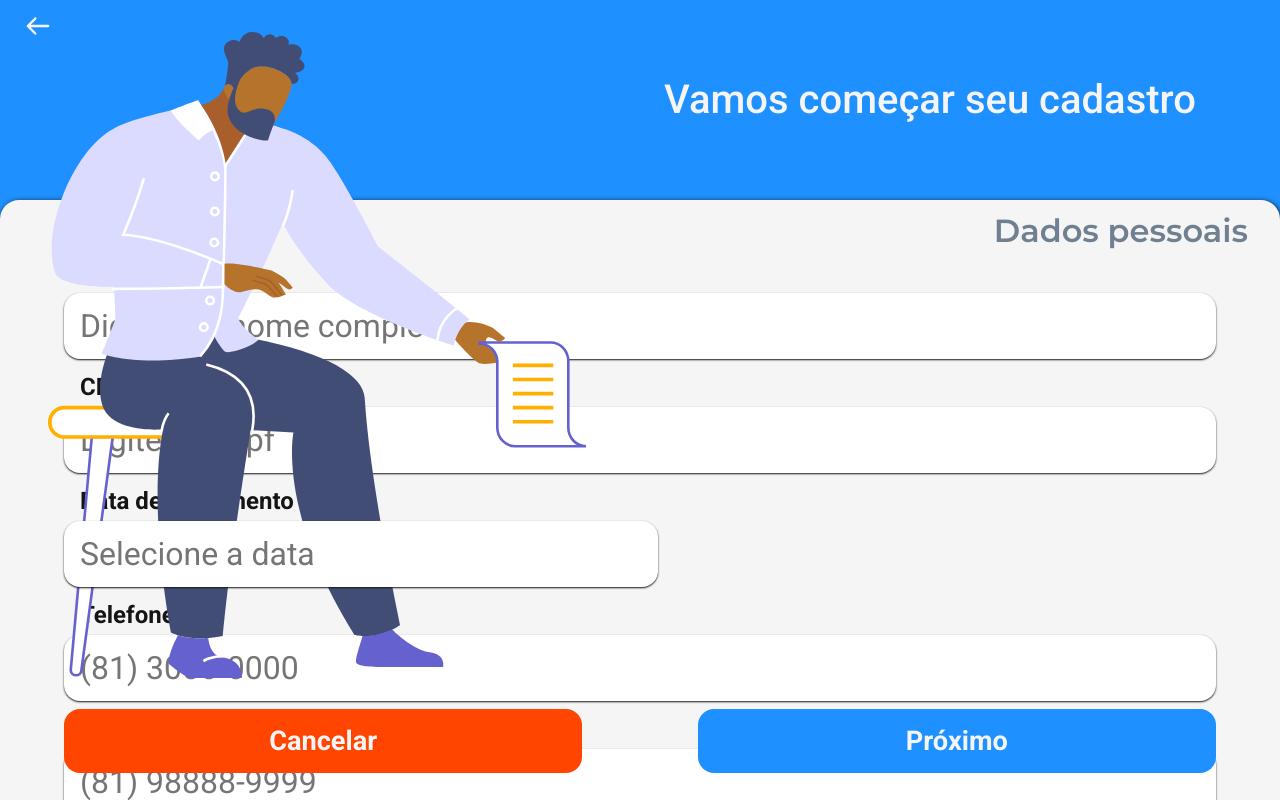
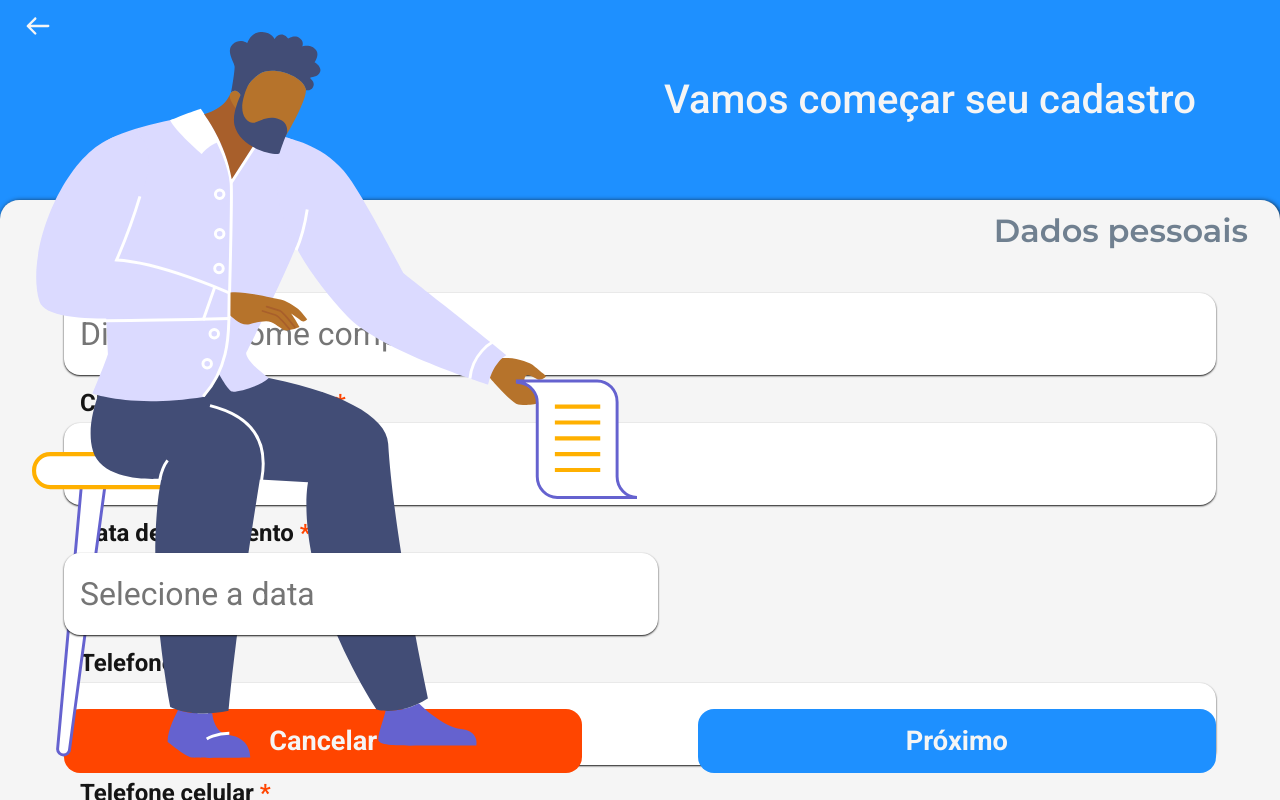
Before and after one commit to Rafalesson/cronoPoint, a React (Vite) app: page / in a window 1280 px wide. Built offline with nearby package versions, Linux system fonts and the light colour scheme.

Commit message:
ajustes no padding do input

```diff
--- a/src/Pages/Cadastro/DadosPessoais.jsx/dadosPessoais.css
+++ b/src/Pages/Cadastro/DadosPessoais.jsx/dadosPessoais.css
@@ -32,11 +32,11 @@
 }
 
 #caracterDP {
-  width: 40%;
+  width: 45%;
   height: auto;
   position: absolute;
   top: 2rem;
-  left: 3rem;
+  left: 2rem;
 }
 
 #cabecalhoText {
@@ -100,7 +100,7 @@
   outline: none;
   background-color: #fff;
   border-radius: 1rem;
-  height: 4rem;
+  height: 5rem;
   font-size: 2rem;
   box-shadow: 0 1px 2px var(--black-text);
   padding-left: 1rem;
@@ -144,7 +144,7 @@
   border: 1px solid var(--grey-neutral);
   border-radius: 1rem;
   box-shadow: 0 0 10px rgba(0, 0, 0, 0.1);
-  width: 20rem;
+  width: 25rem;
 }
 
 /* Cabeçalho do calendário */
@@ -152,7 +152,7 @@
   background-color: var(--blue-primary);
   border-bottom: none;
   color: var(--white-background);
-  width: 20rem;
+  width: 25rem;
 }
 
 /* Texto do mês e ano no cabeçalho */
@@ -166,13 +166,16 @@
 .react-datepicker__day-name {
   color: var(--white-background);
   font-weight: bold;
+  padding: 3px;
+  font-size: 1.1rem;
 }
 
 /* Dias do calendário */
 .react-datepicker__day {
   color: var(--blue-primary);
-  font-size: 1.2rem;
-  padding: 2px;
+  font-size: 1.3rem;
+  font-weight: 600;
+  padding: 3px;
 }
 
 /* Dia selecionado */
```
